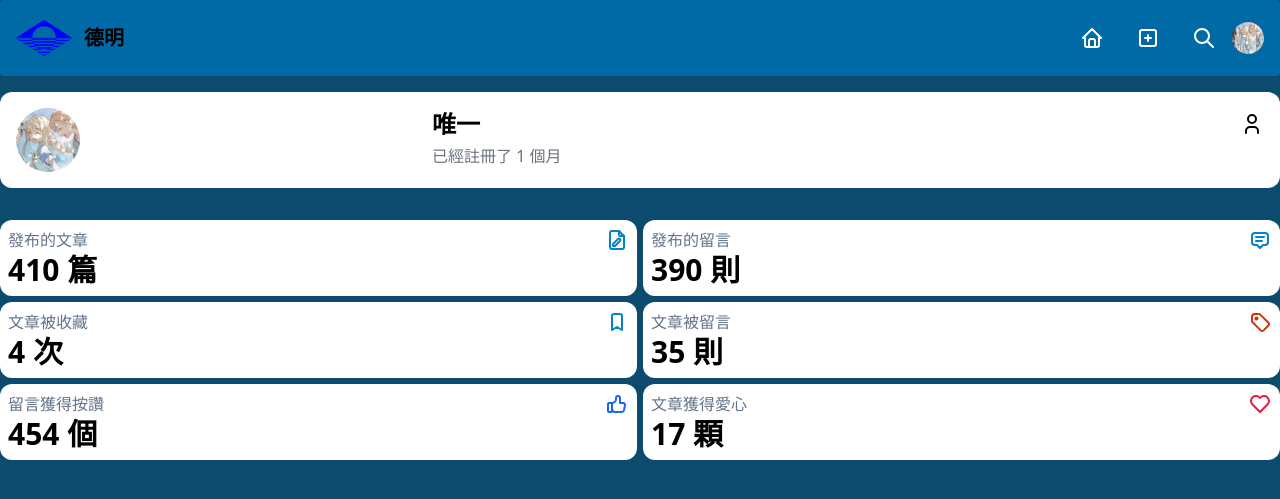
After one commit to sao-coding/Django-Tailwind-CSS-Flowbite, a Django app: page /profile/ in a window 1280 px wide. The commit adds this page. Shown: the top 499 px of the page. Run offline with Django 4.2, Linux system fonts and the light colour scheme.

Commit message:
功能表介面

```diff
--- a/myapp/urls.py
+++ b/myapp/urls.py
@@ -20,4 +20,5 @@ from mysite import views
 urlpatterns = [
     path("admin/", admin.site.urls),
     path("", views.index, name="index"),
+    path("profile/", views.profile, name="profile"),
 ]
--- a/mysite/views.py
+++ b/mysite/views.py
@@ -5,3 +5,6 @@ from mysite import models
 
 def index(request):
     return render(request, "index.html")
+
+def profile(request):
+    return render(request, "profile.html")
--- a/static/src/output.css
+++ b/static/src/output.css
@@ -1078,6 +1090,18 @@ input:checked + .toggle-bg {
 
 .order-2 {
   order: 2;
+}
+
+.col-span-2 {
+  grid-column: span 2 / span 2;
+}
+
+.col-span-3 {
+  grid-column: span 3 / span 3;
+}
+
+.row-span-2 {
+  grid-row: span 2 / span 2;
 }
 
 .mx-auto {
@@ -1102,6 +1126,14 @@ input:checked + .toggle-bg {
   margin-top: 1rem;
 }
 
+.mr-10 {
+  margin-right: 2.5rem;
+}
+
+.mb-8 {
+  margin-bottom: 2rem;
+}
+
 .mb-2 {
   margin-bottom: 0.5rem;
 }
@@ -1170,6 +1190,10 @@ input:checked + .toggle-bg {
   height: 8rem;
 }
 
+.h-16 {
+  height: 4rem;
+}
+
 .h-9 {
   height: 2.25rem;
 }
@@ -1186,32 +1210,24 @@ input:checked + .toggle-bg {
   width: 1.5rem;
 }
 
+.w-4 {
+  width: 1rem;
+}
+
 .w-32 {
   width: 8rem;
 }
 
+.w-16 {
+  width: 4rem;
+}
+
 .w-64 {
   width: 16rem;
 }
 
 .w-1\/2 {
   width: 50%;
-}
-
-.w-4 {
-  width: 1rem;
-}
-
-.w-px {
-  width: 1px;
-}
-
-.w-3 {
-  width: 0.75rem;
-}
-
-.w-5 {
-  width: 1.25rem;
 }
 
 .flex-1 {
@@ -1280,18 +1296,14 @@ input:checked + .toggle-bg {
   list-style-type: none;
 }
 
-.auto-cols-auto {
-  grid-auto-columns: auto;
-}
-
-.grid-flow-row {
-  grid-auto-flow: row;
-}
-
 .grid-flow-col {
   grid-auto-flow: column;
 }
 
+.grid-cols-3 {
+  grid-template-columns: repeat(3, minmax(0, 1fr));
+}
+
 .grid-cols-2 {
   grid-template-columns: repeat(2, minmax(0, 1fr));
 }
@@ -1308,8 +1320,12 @@ input:checked + .toggle-bg {
   grid-template-rows: repeat(4, minmax(0, 1fr));
 }
 
-.flex-wrap {
-  flex-wrap: wrap;
+.grid-rows-2 {
+  grid-template-rows: repeat(2, minmax(0, 1fr));
+}
+
+.grid-rows-3 {
+  grid-template-rows: repeat(3, minmax(0, 1fr));
 }
 
 .items-start {
@@ -1338,6 +1354,14 @@ input:checked + .toggle-bg {
 
 .justify-between {
   justify-content: space-between;
+}
+
+.gap-1\.5 {
+  gap: 0.375rem;
+}
+
+.gap-1 {
+  gap: 0.25rem;
 }
 
 .space-x-2 > :not([hidden]) ~ :not([hidden]) {
@@ -1403,6 +1427,10 @@ input:checked + .toggle-bg {
   border-radius: 1rem;
 }
 
+.rounded-xl {
+  border-radius: 0.75rem;
+}
+
 .rounded-l-lg {
   border-top-left-radius: 0.5rem;
   border-bottom-left-radius: 0.5rem;
@@ -1508,24 +1536,32 @@ input:checked + .toggle-bg {
   --tw-bg-opacity: 0.5;
 }
 
-.stroke-slate-50 {
-  stroke: #f8fafc;
-}
-
-.stroke-gray-50 {
-  stroke: #F9FAFB;
-}
-
-.stroke-gray-900 {
-  stroke: #111827;
-}
-
-.stroke-gray-600 {
-  stroke: #4B5563;
+.fill-white {
+  fill: #ffffff;
 }
 
 .stroke-gray-400 {
   stroke: #9CA3AF;
+}
+
+.stroke-\[\#005a86\] {
+  stroke: #005a86;
+}
+
+.stroke-sky-600 {
+  stroke: #0284c7;
+}
+
+.stroke-orange-600 {
+  stroke: #D03801;
+}
+
+.stroke-blue-600 {
+  stroke: #1C64F2;
+}
+
+.stroke-rose-600 {
+  stroke: #e11d48;
 }
 
 .object-cover {
@@ -1554,31 +1594,31 @@ input:checked + .toggle-bg {
   padding-right: 0.5rem;
 }
 
+.py-3 {
+  padding-top: 0.75rem;
+  padding-bottom: 0.75rem;
+}
+
+.px-4 {
+  padding-left: 1rem;
+  padding-right: 1rem;
+}
+
+.py-1 {
+  padding-top: 0.25rem;
+  padding-bottom: 0.25rem;
+}
+
+.py-2 {
+  padding-top: 0.5rem;
+  padding-bottom: 0.5rem;
+}
+
 .py-2\.5 {
   padding-top: 0.625rem;
   padding-bottom: 0.625rem;
 }
 
-.py-2 {
-  padding-top: 0.5rem;
-  padding-bottom: 0.5rem;
-}
-
-.py-3 {
-  padding-top: 0.75rem;
-  padding-bottom: 0.75rem;
-}
-
-.px-4 {
-  padding-left: 1rem;
-  padding-right: 1rem;
-}
-
-.py-1 {
-  padding-top: 0.25rem;
-  padding-bottom: 0.25rem;
-}
-
 .px-5 {
   padding-left: 1.25rem;
   padding-right: 1.25rem;
@@ -1615,22 +1655,36 @@ input:checked + .toggle-bg {
   line-height: 1.5rem;
 }
 
+.text-xs {
+  font-size: 0.75rem;
+  line-height: 1rem;
+}
+
+.text-2xl {
+  font-size: 1.5rem;
+  line-height: 2rem;
+}
+
+.text-3xl {
+  font-size: 1.875rem;
+  line-height: 2.25rem;
+}
+
 .text-lg {
   font-size: 1.125rem;
   line-height: 1.75rem;
 }
 
-.text-xs {
-  font-size: 0.75rem;
-  line-height: 1rem;
-}
-
 .font-semibold {
   font-weight: 600;
 }
 
 .font-medium {
   font-weight: 500;
+}
+
+.font-bold {
+  font-weight: 700;
 }
 
 .leading-6 {
@@ -1661,14 +1715,19 @@ input:checked + .toggle-bg {
   color: rgb(255 255 255 / var(--tw-text-opacity));
 }
 
+.text-\[\#858585\] {
+  --tw-text-opacity: 1;
+  color: rgb(133 133 133 / var(--tw-text-opacity));
+}
+
+.text-slate-500 {
+  --tw-text-opacity: 1;
+  color: rgb(100 116 139 / var(--tw-text-opacity));
+}
+
 .text-blue-600 {
   --tw-text-opacity: 1;
   color: rgb(28 100 242 / var(--tw-text-opacity));
-}
-
-.text-\[\#858585\] {
-  --tw-text-opacity: 1;
-  color: rgb(133 133 133 / var(--tw-text-opacity));
 }
 
 .opacity-0 {
@@ -2006,10 +2061,49 @@ input:checked + .toggle-bg {
 }
 
 @media (min-width: 768px) {
+  .md\:container {
+    width: 100%;
+  }
+
+  @media (min-width: 640px) {
+    .md\:container {
+      max-width: 640px;
+    }
+  }
+
+  @media (min-width: 768px) {
+    .md\:container {
+      max-width: 768px;
+    }
+  }
+
+  @media (min-width: 1024px) {
+    .md\:container {
+      max-width: 1024px;
+    }
+  }
+
+  @media (min-width: 1280px) {
+    .md\:container {
+      max-width: 1280px;
+    }
+  }
+
+  @media (min-width: 1536px) {
+    .md\:container {
+      max-width: 1536px;
+    }
+  }
+
   .md\:order-1 {
     order: 1;
   }
 
+  .md\:mx-auto {
+    margin-left: auto;
+    margin-right: auto;
+  }
+
   .md\:mr-0 {
     margin-right: 0px;
   }
@@ -2032,6 +2126,14 @@ input:checked + .toggle-bg {
 
   .md\:flex-row {
     flex-direction: row;
+  }
+
+  .md\:flex-wrap {
+    flex-wrap: wrap;
+  }
+
+  .md\:justify-between {
+    justify-content: space-between;
   }
 
   .md\:space-x-8 > :not([hidden]) ~ :not([hidden]) {
@@ -2040,31 +2142,23 @@ input:checked + .toggle-bg {
     margin-left: calc(2rem * calc(1 - var(--tw-space-x-reverse)));
   }
 
-  .md\:border-0 {
-    border-width: 0px;
-  }
-
   .md\:bg-\[\#006aa6\] {
     --tw-bg-opacity: 1;
     background-color: rgb(0 106 166 / var(--tw-bg-opacity));
   }
 
-  .md\:bg-white {
-    --tw-bg-opacity: 1;
-    background-color: rgb(255 255 255 / var(--tw-bg-opacity));
-  }
-
-  .md\:bg-transparent {
-    background-color: transparent;
-  }
-
   .md\:p-0 {
     padding: 0px;
   }
 
-  .md\:text-blue-700 {
-    --tw-text-opacity: 1;
-    color: rgb(26 86 219 / var(--tw-text-opacity));
+  .md\:py-2\.5 {
+    padding-top: 0.625rem;
+    padding-bottom: 0.625rem;
+  }
+
+  .md\:py-2 {
+    padding-top: 0.5rem;
+    padding-bottom: 0.5rem;
   }
 
   .md\:hover\:bg-transparent:hover {
--- a/templates/_base.html
+++ b/templates/_base.html
@@ -22,14 +22,17 @@
 
   <!-- Add this -->
 
-  <nav class="bg-[#006aa6] border-gray-200 px-2 sm:px-4 py-2.5 rounded dark:bg-gray-900 max-md:absolute max-md:inset-x-0 max-md:bottom-0">
-    <div class="container flex flex-wrap justify-between items-center mx-auto">
-      <div class="md:hidden">&emsp;&emsp;&emsp;</div>
-      <a href="https://flowbite.com/" class="flex items-center max-md:hidden">
-        <img src="https://www.dcard.tw/_next/static/media/logo.8b5bbef2.svg" class="mr-3 h-6 sm:h-9" alt="Flowbite Logo" />
+  <nav
+    class="bg-[#006aa6] border-gray-200 px-2 sm:px-4 md:py-2.5 rounded dark:bg-gray-900 max-md:fixed max-md:inset-x-0 max-md:bottom-0">
+    <div class="container md:flex md:flex-wrap md:justify-between items-center mx-auto">
+      <a href="/" class="flex items-center max-md:hidden">
+        <img src="{% static 'images/takming.png' %}" class="mr-3 h-6 sm:h-9" alt="Flowbite Logo" />
         <span class="self-center text-xl font-semibold whitespace-nowrap dark:text-white">德明</span>
       </a>
+      <div class="flex max-md:justify-between">
+        <div class="md:hidden">&emsp;&emsp;&emsp;</div>
         <div class="flex items-center order-2">
+          <!-- <div class="max-md:hidden">&emsp;&emsp;&emsp;&emsp;&emsp;&emsp;&emsp;&emsp;&emsp;&emsp;&emsp;&emsp;</div> -->
           <button type="button"
             class="flex mr-3 text-sm bg-gray-800 rounded-full md:mr-0 focus:ring-4 focus:ring-gray-300 dark:focus:ring-gray-600"
             id="user-menu-button" aria-expanded="false" data-dropdown-toggle="user-dropdown"
@@ -47,7 +50,7 @@
             </div>
             <ul class="py-1" aria-labelledby="user-menu-button">
               <li>
-              <a href="#"
+                <a href="profile/"
                   class="block py-2 px-4 text-sm text-gray-700 hover:bg-gray-100 dark:hover:bg-gray-600 dark:text-gray-200 dark:hover:text-white">功能表</a>
               </li>
               <li>
@@ -78,42 +81,54 @@
         </div>
         <div class="justify-between items-center md:flex md:w-auto md:order-1">
           <ul
-          class="md:bg-[#006aa6] flex p-4 rounded-lg text-sm md:flex-row md:space-x-8 md:mt-0 md:border-0 md:bg-white dark:bg-gray-800 md:dark:bg-gray-900 dark:border-gray-700">
+            class="md:bg-[#006aa6] flex p-4 rounded-lg text-sm md:flex-row md:space-x-8 md:mt-0 dark:bg-gray-800 md:dark:bg-gray-900 dark:border-gray-700">
             <li>
-            <a href="#"
-              class="block py-2 pr-4 pl-3 text-white bg-blue-700 rounded md:bg-transparent md:text-blue-700 md:p-0 dark:text-white"
-              aria-current="page"><svg xmlns="http://www.w3.org/2000/svg" class="icon icon-tabler icon-tabler-home" width="24" height="24" viewBox="0 0 24 24" stroke-width="2" stroke="currentColor" fill="none" stroke-linecap="round" stroke-linejoin="round">
+              <a href="/"
+                class="block py-2 pr-4 pl-3 text-white rounded hover:bg-gray-100 md:hover:bg-transparent md:hover:text-blue-700 md:p-0 dark:text-gray-400 md:dark:hover:text-white dark:hover:bg-gray-700 dark:hover:text-white md:dark:hover:bg-transparent dark:border-gray-700">
+                <svg xmlns="http://www.w3.org/2000/svg" class="icon icon-tabler icon-tabler-home" width="24" height="24"
+                  viewBox="0 0 24 24" stroke-width="2" stroke="currentColor" fill="none" stroke-linecap="round"
+                  stroke-linejoin="round">
                   <path stroke="none" d="M0 0h24v24H0z" fill="none"></path>
                   <polyline points="5 12 3 12 12 3 21 12 19 12"></polyline>
                   <path d="M5 12v7a2 2 0 0 0 2 2h10a2 2 0 0 0 2 -2v-7"></path>
                   <path d="M9 21v-6a2 2 0 0 1 2 -2h2a2 2 0 0 1 2 2v6"></path>
-             </svg></a>
+                </svg>
+              </a>
             </li>
             <li>
               <a href="#"
-              class="block py-2 pr-4 pl-3 text-gray-700 rounded hover:bg-gray-100 md:hover:bg-transparent md:hover:text-blue-700 md:p-0 dark:text-gray-400 md:dark:hover:text-white dark:hover:bg-gray-700 dark:hover:text-white md:dark:hover:bg-transparent dark:border-gray-700"><svg xmlns="http://www.w3.org/2000/svg" class="icon icon-tabler icon-tabler-square-plus" width="24" height="24" viewBox="0 0 24 24" stroke-width="2" stroke="currentColor" fill="none" stroke-linecap="round" stroke-linejoin="round">
+                class="block py-2 pr-4 pl-3 text-white rounded hover:bg-gray-100 md:hover:bg-transparent md:hover:text-blue-700 md:p-0 dark:text-gray-400 md:dark:hover:text-white dark:hover:bg-gray-700 dark:hover:text-white md:dark:hover:bg-transparent dark:border-gray-700">
+                <svg xmlns="http://www.w3.org/2000/svg" class="icon icon-tabler icon-tabler-square-plus" width="24"
+                  height="24" viewBox="0 0 24 24" stroke-width="2" stroke="currentColor" fill="none"
+                  stroke-linecap="round" stroke-linejoin="round">
                   <path stroke="none" d="M0 0h24v24H0z" fill="none"></path>
                   <rect x="4" y="4" width="16" height="16" rx="2"></rect>
                   <line x1="9" y1="12" x2="15" y2="12"></line>
                   <line x1="12" y1="9" x2="12" y2="15"></line>
-             </svg></a>
+                </svg>
+              </a>
             </li>
             <li>
               <a href="#"
-              class="block py-2 pr-4 pl-3 text-gray-700 rounded hover:bg-gray-100 md:hover:bg-transparent md:hover:text-blue-700 md:p-0 dark:text-gray-400 md:dark:hover:text-white dark:hover:bg-gray-700 dark:hover:text-white md:dark:hover:bg-transparent dark:border-gray-700"><svg xmlns="http://www.w3.org/2000/svg" class="icon icon-tabler icon-tabler-search" width="24" height="24" viewBox="0 0 24 24" stroke-width="2" stroke="currentColor" fill="none" stroke-linecap="round" stroke-linejoin="round">
+                class="block py-2 pr-4 pl-3 text-white rounded hover:bg-gray-100 md:hover:bg-transparent md:hover:text-blue-700 md:p-0 dark:text-gray-400 md:dark:hover:text-white dark:hover:bg-gray-700 dark:hover:text-white md:dark:hover:bg-transparent dark:border-gray-700">
+                <svg xmlns="http://www.w3.org/2000/svg" class="icon icon-tabler icon-tabler-search" width="24"
+                  height="24" viewBox="0 0 24 24" stroke-width="2" stroke="currentColor" fill="none"
+                  stroke-linecap="round" stroke-linejoin="round">
                   <path stroke="none" d="M0 0h24v24H0z" fill="none"></path>
                   <circle cx="10" cy="10" r="7"></circle>
                   <line x1="21" y1="21" x2="15" y2="15"></line>
-             </svg></a>
+                </svg>
+              </a>
             </li>
           </ul>
+        </div>
       </div>
     </div>
   </nav>
 
   <!-- End of new HTML -->
 
-  <div class="container mx-auto mt-4">
+  <div class="md:container md:mx-auto mt-4">
     {% block content %}
     {% endblock content %}
   </div>
--- /dev/null
+++ b/templates/profile.html
@@ -0,0 +1,123 @@
+{% extends "_base.html" %}
+{% load static %}
+{% block content %}
+<div class="max-md:m-5">
+    <div class="info grid grid-cols-3 grid-rows-2 items-center bg-white mb-8 p-4 rounded-xl">
+        <div class="photo row-span-2 w-16 h-16 rounded-full overflow-hidden">
+            <img class="w-16 h-16 object-cover" src="{% static 'images/home.jpg' %}" alt="">
+        </div>
+        <div class="name">
+            <h1 class="text-2xl font-bold">唯一</h1>
+        </div>
+        <div class="icon justify-self-end">
+            <svg xmlns="http://www.w3.org/2000/svg" class="icon icon-tabler icon-tabler-user" width="24" height="24"
+                viewBox="0 0 24 24" stroke-width="2" stroke="currentColor" fill="none" stroke-linecap="round"
+                stroke-linejoin="round">
+                <path stroke="none" d="M0 0h24v24H0z" fill="none"></path>
+                <circle cx="12" cy="7" r="4"></circle>
+                <path d="M6 21v-2a4 4 0 0 1 4 -4h4a4 4 0 0 1 4 4v2"></path>
+            </svg>
+        </div>
+        <div class="datetime col-span-2">
+            <p class="text-gray-500">已經註冊了 1 個月</p>
+        </div>
+    </div>
+    <div class="grid grid-cols-2 grid-rows-3 gap-1.5">
+        <div class="create-post grid grid-cols-3 bg-white p-2 rounded-xl">
+            <div class="title col-span-2">
+                <span class="text-slate-500">發布的文章</span>
+            </div>
+            <div class="icon justify-self-end">
+                <svg xmlns="http://www.w3.org/2000/svg" class="icon icon-tabler icon-tabler-file-pencil stroke-sky-600"
+                    width="24" height="24" viewBox="0 0 24 24" stroke-width="2" stroke="currentColor" fill="none"
+                    stroke-linecap="round" stroke-linejoin="round">
+                    <path stroke="none" d="M0 0h24v24H0z" fill="none"></path>
+                    <path d="M14 3v4a1 1 0 0 0 1 1h4"></path>
+                    <path d="M17 21h-10a2 2 0 0 1 -2 -2v-14a2 2 0 0 1 2 -2h7l5 5v11a2 2 0 0 1 -2 2z"></path>
+                    <path d="M10 18l5 -5a1.414 1.414 0 0 0 -2 -2l-5 5v2h2z"></path>
+                </svg>
+            </div>
+            <div class="count col-span-3 text-3xl font-semibold">410 篇</div>
+        </div>
+        <div class="create-comment grid grid-cols-3 bg-white p-2 rounded-xl">
+            <div class="title col-span-2">
+                <span class="text-slate-500">發布的留言</span>
+            </div>
+            <div class="icon justify-self-end">
+                <svg xmlns="http://www.w3.org/2000/svg" class="icon icon-tabler icon-tabler-message-2 stroke-sky-600"
+                    width="24" height="24" viewBox="0 0 24 24" stroke-width="2" stroke="currentColor" fill="none"
+                    stroke-linecap="round" stroke-linejoin="round">
+                    <path stroke="none" d="M0 0h24v24H0z" fill="none"></path>
+                    <path
+                        d="M12 20l-3 -3h-2a3 3 0 0 1 -3 -3v-6a3 3 0 0 1 3 -3h10a3 3 0 0 1 3 3v6a3 3 0 0 1 -3 3h-2l-3 3">
+                    </path>
+                    <line x1="8" y1="9" x2="16" y2="9"></line>
+                    <line x1="8" y1="13" x2="14" y2="13"></line>
+                </svg>
+            </div>
+            <div class="count col-span-3 text-3xl font-semibold">390 則</div>
+        </div>
+        <div class="post-keep grid grid-cols-3 bg-white p-2 rounded-xl">
+            <div class="title col-span-2">
+                <span class="text-slate-500">文章被收藏</span>
+            </div>
+            <div class="icon justify-self-end">
+                <svg xmlns="http://www.w3.org/2000/svg" class="icon icon-tabler icon-tabler-bookmark stroke-sky-600"
+                    width="24" height="24" viewBox="0 0 24 24" stroke-width="2" stroke="currentColor" fill="none"
+                    stroke-linecap="round" stroke-linejoin="round">
+                    <path stroke="none" d="M0 0h24v24H0z" fill="none"></path>
+                    <path d="M9 4h6a2 2 0 0 1 2 2v14l-5 -3l-5 3v-14a2 2 0 0 1 2 -2"></path>
+                </svg>
+            </div>
+            <div class="count col-span-3 text-3xl font-semibold">4 次</div>
+        </div>
+        <div class="post-comment grid grid-cols-3 bg-white p-2 rounded-xl">
+            <div class="title col-span-2">
+                <span class="text-slate-500">文章被留言</span>
+            </div>
+            <div class="icon justify-self-end">
+                <svg xmlns="http://www.w3.org/2000/svg" class="icon icon-tabler icon-tabler-tag stroke-orange-600"
+                    width="24" height="24" viewBox="0 0 24 24" stroke-width="2" stroke="currentColor" fill="none"
+                    stroke-linecap="round" stroke-linejoin="round">
+                    <path stroke="none" d="M0 0h24v24H0z" fill="none"></path>
+                    <circle cx="8.5" cy="8.5" r="1" fill="currentColor"></circle>
+                    <path
+                        d="M4 7v3.859c0 .537 .213 1.052 .593 1.432l8.116 8.116a2.025 2.025 0 0 0 2.864 0l4.834 -4.834a2.025 2.025 0 0 0 0 -2.864l-8.117 -8.116a2.025 2.025 0 0 0 -1.431 -.593h-3.859a3 3 0 0 0 -3 3z">
+                    </path>
+                </svg>
+            </div>
+            <div class="count col-span-3 text-3xl font-semibold">35 則</div>
+        </div>
+        <div class="comment-like grid grid-cols-3 bg-white p-2 rounded-xl">
+            <div class="title col-span-2">
+                <span class="text-slate-500">留言獲得按讚</span>
+            </div>
+            <div class="icon justify-self-end">
+                <svg xmlns="http://www.w3.org/2000/svg" class="icon icon-tabler icon-tabler-thumb-up stroke-blue-600"
+                    width="24" height="24" viewBox="0 0 24 24" stroke-width="2" stroke="currentColor" fill="none"
+                    stroke-linecap="round" stroke-linejoin="round">
+                    <path stroke="none" d="M0 0h24v24H0z" fill="none"></path>
+                    <path
+                        d="M7 11v8a1 1 0 0 1 -1 1h-2a1 1 0 0 1 -1 -1v-7a1 1 0 0 1 1 -1h3a4 4 0 0 0 4 -4v-1a2 2 0 0 1 4 0v5h3a2 2 0 0 1 2 2l-1 5a2 3 0 0 1 -2 2h-7a3 3 0 0 1 -3 -3">
+                    </path>
+                </svg>
+            </div>
+            <div class="count col-span-3 text-3xl font-semibold">454 個</div>
+        </div>
+        <div class="post-like grid grid-cols-3 bg-white p-2 rounded-xl">
+            <div class="title col-span-2">
+                <span class="text-slate-500">文章獲得愛心</span>
+            </div>
+            <div class="icon justify-self-end">
+                <svg xmlns="http://www.w3.org/2000/svg" class="icon icon-tabler icon-tabler-heart stroke-rose-600"
+                    width="24" height="24" viewBox="0 0 24 24" stroke-width="2" stroke="currentColor" fill="none"
+                    stroke-linecap="round" stroke-linejoin="round">
+                    <path stroke="none" d="M0 0h24v24H0z" fill="none"></path>
+                    <path d="M19.5 12.572l-7.5 7.428l-7.5 -7.428m0 0a5 5 0 1 1 7.5 -6.566a5 5 0 1 1 7.5 6.572"></path>
+                </svg>
+            </div>
+            <div class="count col-span-3 text-3xl font-semibold">17 顆</div>
+        </div>
+    </div>
+</div>
+{% endblock %}
```
Also changed, not shown: other parts of static/src/output.css (+57 -57 lines), templates/index.html (+32 -9 lines), static/images/Dcard.svg (added), static/images/takming.png (added), 3 other files. Lines whose indentation alone changed are shown as unchanged.
